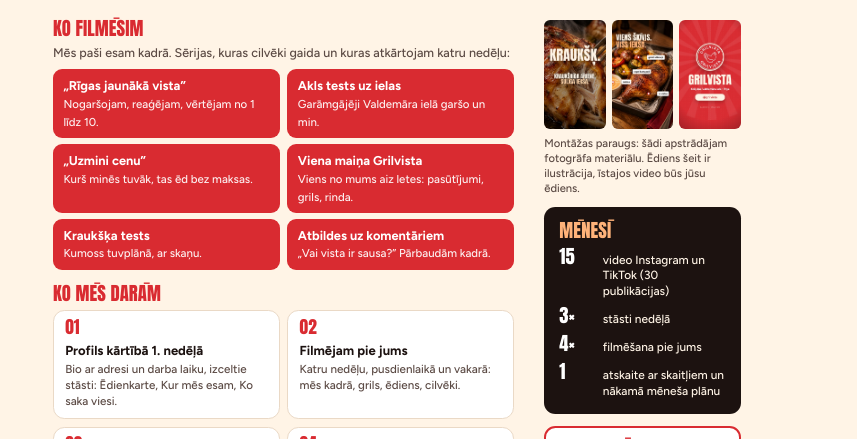
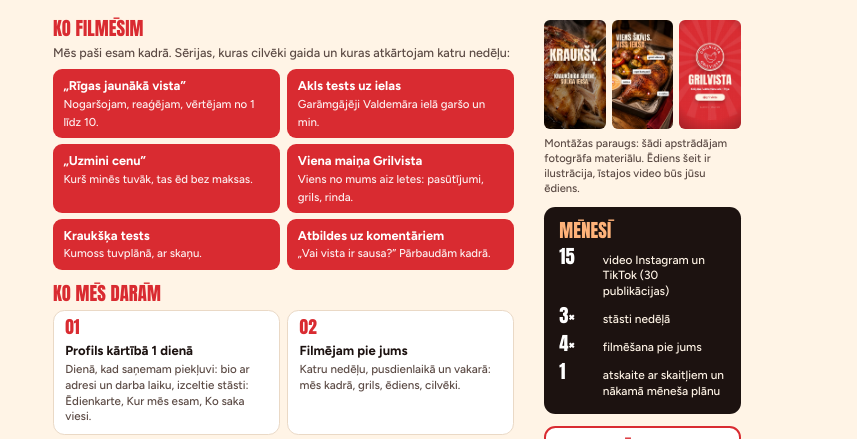
Before and after one commit to cimagustavs/Projekti_majaslapas, a plain HTML site: page marketing/grilvista/plan/plan.html in a window 1280 px wide. Shown: the part 288-727 px from the top of the page, without its empty margins (0-857 px from the left). Drawn offline with Linux system fonts and the light colour scheme.

Commit message:
Grilvista plan: profile fixed in 1 day from access
Co-Authored-By: Claude Opus 5.5 <noreply@anthropic.com>
Claude-Session: https://claude.ai/code/session_01Y4PurGq6PCVRLMNZ6U2bVz

```diff
--- a/marketing/grilvista/plan/plan.html
+++ b/marketing/grilvista/plan/plan.html
@@ -105,7 +105,7 @@ footer { margin: 4mm 14mm 8mm; padding-top: 4mm; border-top: 0.4mm solid var(--l
       <section>
         <h2 class="big"><span data-l="lv">Ko mēs darām</span><span data-l="en">What we do</span></h2>
         <div class="steps">
-          <div class="step"><span class="n">01</span><strong><span data-l="lv">Profils kārtībā 1. nedēļā</span><span data-l="en">Profile fixed in week 1</span></strong><span><span data-l="lv">Bio ar adresi un darba laiku, izceltie stāsti: Ēdienkarte, Kur mēs esam, Ko saka viesi.</span><span data-l="en">Bio with address and hours; highlights: Menu, Where we are, Reviews.</span></span></div>
+          <div class="step"><span class="n">01</span><strong><span data-l="lv">Profils kārtībā 1 dienā</span><span data-l="en">Profile fixed in 1 day</span></strong><span><span data-l="lv">Dienā, kad saņemam piekļuvi: bio ar adresi un darba laiku, izceltie stāsti: Ēdienkarte, Kur mēs esam, Ko saka viesi.</span><span data-l="en">The day we get access: bio with address and hours; highlights: Menu, Where we are, Reviews.</span></span></div>
           <div class="step"><span class="n">02</span><strong><span data-l="lv">Filmējam pie jums</span><span data-l="en">We film on site</span></strong><span><span data-l="lv">Katru nedēļu, pusdienlaikā un vakarā: mēs kadrā, grils, ēdiens, cilvēki.</span><span data-l="en">Every week, lunch and evening: us, the food, the people.</span></span></div>
           <div class="step"><span class="n">03</span><strong><span data-l="lv">Strādājam ar jūsu fotogrāfu</span><span data-l="en">We work with your photographer</span></strong><span><span data-l="lv">Rediģējam viņa foto un video un pārvēršam tos postos un reelos.</span><span data-l="en">We edit their photos and video and turn them into posts and reels.</span></span></div>
           <div class="step"><span class="n">04</span><strong><span data-l="lv">Video ar balsi</span><span data-l="en">Video with voice-over</span></strong><span><span data-l="lv">Latviski un angliski, krieviski pēc vēlēšanās. Instagram un TikTok.</span><span data-l="en">In Latvian and English, Russian if you like. For Instagram and TikTok.</span></span></div>
```
Also changed, not shown: marketing/grilvista/plan/preview-en.png, marketing/grilvista/plan/preview-lv.png, 2 other files.
